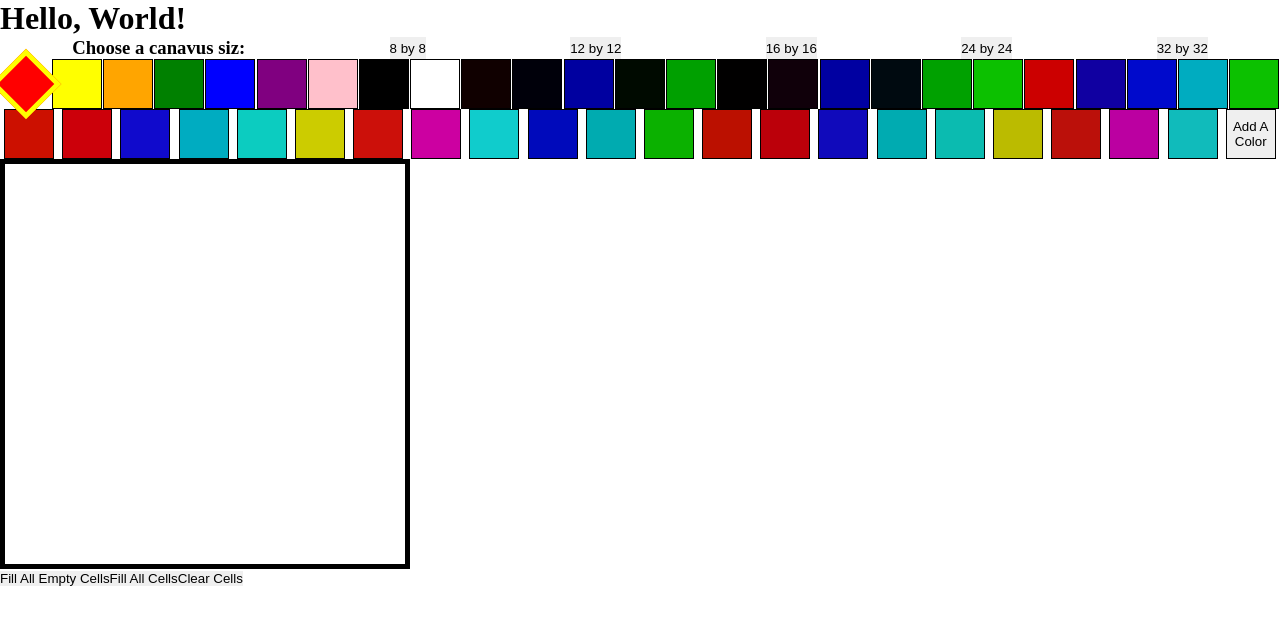
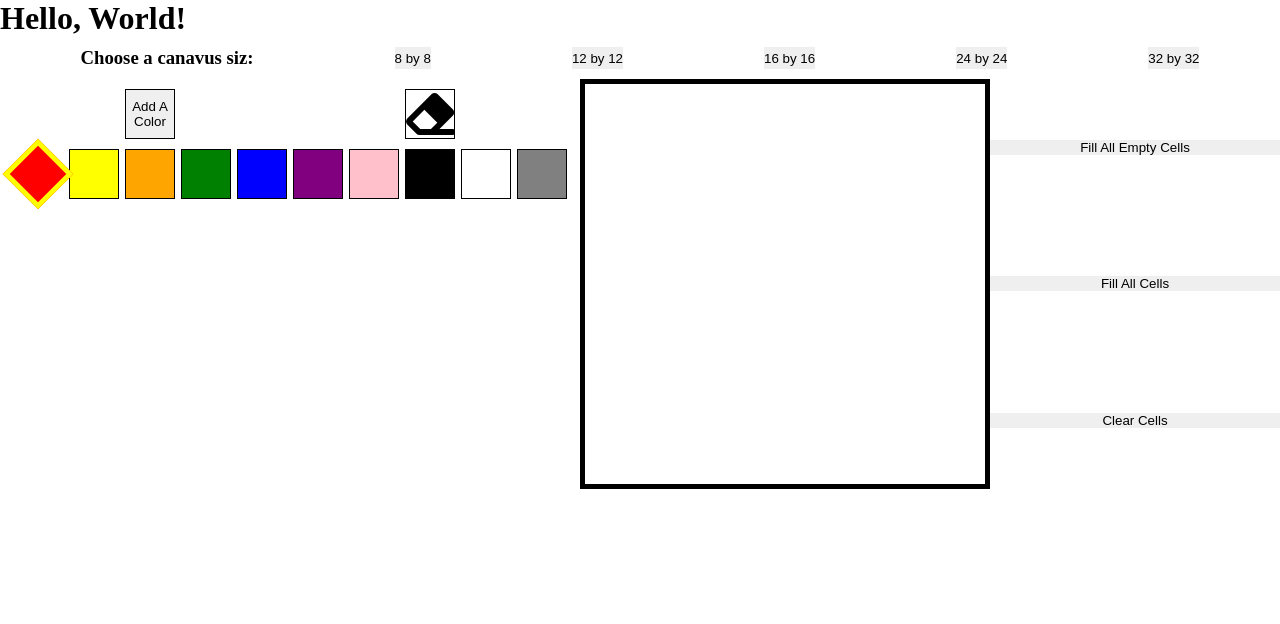
Before and after one commit to Ka9kdc/PixelArt, a React (Create React App) app: page / in a window 1280 px wide. Shown: the top 624 px of the page. Built offline with nearby package versions, Linux system fonts and the light colour scheme.

Commit message:
page styling

```diff
--- a/public/index.html
+++ b/public/index.html
@@ -3,7 +3,11 @@
   <head>
     <meta charset="UTF-8" />
     <meta name="viewport" content="width=device-width, initial-scale=1.0" />
-    <title>Full-Stack App</title>
+    <link
+      rel="stylesheet"
+      href="https://cdnjs.cloudflare.com/ajax/libs/font-awesome/5.13.0/css/all.min.css"
+    />
+    <title>Pixal Art</title>
     <style>
       * {
         box-sizing: border-box;
--- a/src/components/App.js
+++ b/src/components/App.js
@@ -5,26 +5,18 @@ import BoardSize from "./BoardSize";
 //   getSomething
 // } from '../api';
 import Grid from "./Grid";
-import Pallette from "./Pallette";
 
 const App = () => {
   const [message, setMessage] = useState("");
   const [gridSize, setGridSize] = useState(8);
   const [mouseActive, setMouseActive] = useState(false);
-  const [choosenColor, setChoosenColor] = useState("red");
 
   return (
     <div className="App" onMouseUp={() => setMouseActive(false)}>
       <h1>Hello, World!</h1>
       <h2>{message}</h2>
       <BoardSize setGridSize={setGridSize} />
-      <Pallette
-        choosenColor={choosenColor}
-        setChoosenColor={setChoosenColor}
-        setMouseActive={setMouseActive}
-      />
       <Grid
-        choosenColor={choosenColor}
         mouseActive={mouseActive}
         setMouseActive={setMouseActive}
         gridSize={gridSize}
--- a/src/components/BoardSize.js
+++ b/src/components/BoardSize.js
@@ -4,7 +4,7 @@ const BoardSize = (props) => {
   const { setGridSize } = props;
   const sizeOptions = [8, 12, 16, 24, 32];
   return (
-    <div className="pallette">
+    <div className="flex_row">
       <h3>Choose a canavus siz:</h3>
       {sizeOptions.map((size) => {
         return (
--- a/src/components/Grid/ActionPanel.js
+++ b/src/components/Grid/ActionPanel.js
@@ -24,7 +24,7 @@ const ActionPanel = (props) => {
   }
 
   return (
-    <div>
+    <div className="actions">
       <button type="button" onClick={fillEmpty}>
         Fill All Empty Cells
       </button>
--- a/src/components/Pallette/AddNewColor.js
+++ b/src/components/Grid/Pallette/AddNewColor.js
@@ -19,7 +19,7 @@ const AddNewColor = (props) => {
     setMouseActive(false);
   }
   return (
-    <form onSubmit={handleSubmit} className="pallette">
+    <form onSubmit={handleSubmit} className="flex_row">
       <fieldset>
         <label htmlFor="newColorPicker">Choose your Color: {newColor}</label>
         <input
--- /dev/null
+++ b/src/components/Grid/Pallette/index.js
@@ -0,0 +1,122 @@
+import React, { useState } from "react";
+import AddNewColor from "./AddNewColor";
+
+const Pallette = (props) => {
+  const { setChoosenColor, choosenColor, setMouseActive } = props;
+  const [colorOptions, setColorOptions] = useState([
+    "red",
+    "yellow",
+    "orange",
+    "green",
+    "blue",
+    "purple",
+    "pink",
+    "black",
+    "white",
+    "gray",
+    // "#100000",
+    // "#00000a",
+    // "#0000a0",
+    // "#000a00",
+    // "#00a000",
+    // "#010000",
+    // "#10000a",
+    // "#0000a1",
+    // "#000a10",
+    // "#00a100",
+    // "#0cc000",
+    // "#cc0000",
+    // "#1000a1",
+    // "#000acc",
+    // "#00acc0",
+    // "#0cc100",
+    // "#cc1000",
+    // "#cc000a",
+    // "#100acc",
+    // "#00acc1",
+    // "#0cccc0",
+    // "#cccc00",
+    // "#cc100a",
+    // "#cc00a1",
+    // "#10cccc",
+    // "#000abb",
+    // "#00abb0",
+    // "#0bb100",
+    // "#bb1000",
+    // "#bb000a",
+    // "#100abb",
+    // "#00abb1",
+    // "#0bbbb0",
+    // "#bbbb00",
+    // "#bb100a",
+    // "#bb00a1",
+    // "#10bbbb",
+  ]);
+  const [addCol, setAdd] = useState(false);
+  let optionPerRow = colorOptions.length;
+  if (optionPerRow > 10) {
+    let loop = 10;
+    optionPerRow = Math.ceil(Math.sqrt(colorOptions.length + 1));
+    console.log(optionPerRow);
+  }
+  return (
+    <div>
+      <div className="flex_row">
+        {addCol ? (
+          <AddNewColor
+            colorOptions={colorOptions}
+            setColorOptions={setColorOptions}
+            setChoosenColor={setChoosenColor}
+            setAdd={setAdd}
+            setMouseActive={setMouseActive}
+            optionPerRow={optionPerRow}
+          />
+        ) : (
+          <button
+            type="button"
+            className="cell"
+            style={{ "--grid-size": Math.min(optionPerRow, 10) }}
+            onClick={(event) => {
+              event.preventDefault();
+              setAdd(true);
+              setMouseActive(false);
+            }}
+          >
+            Add A Color
+          </button>
+        )}
+        <div
+          key="eraser"
+          className={"" === choosenColor ? "cell active" : "cell"}
+          style={{
+            "--grid-size": Math.min(optionPerRow, 12),
+          }}
+          onClick={() => {
+            setChoosenColor("");
+            setMouseActive(false);
+          }}
+        >
+          <i className="fas fa-eraser fa-3x"></i>
+        </div>
+      </div>
+      <div className="flex_row">
+        {colorOptions.map((col) => (
+          <div
+            key={col}
+            className={col === choosenColor ? "cell active" : "cell"}
+            style={{
+              backgroundColor: col,
+              "--grid-size": Math.min(optionPerRow, 12),
+            }}
+            onClick={() => {
+              setChoosenColor(col);
+              setMouseActive(false);
+            }}
+          ></div>
+        ))}
+      </div>
+    </div>
+  );
+};
+
+export default Pallette;
--- a/src/components/Grid/index.js
+++ b/src/components/Grid/index.js
@@ -1,13 +1,14 @@
 import React, { useEffect, useState } from "react";
 import { makeBoard } from "../../utils";
 import ActionPanel from "./ActionPanel";
+import Pallette from "./Pallette";
 import Rows from "./Rows";
 
 const Grid = (props) => {
-  const { gridSize, setMouseActive, mouseActive, choosenColor } = props;
+  const { gridSize, setMouseActive, mouseActive } = props;
   const [image, setImage] = useState([]);
   const [painting, setPainting] = useState([]);
-
+  const [choosenColor, setChoosenColor] = useState("red");
   useEffect(() => {
     const newImage = makeBoard(gridSize);
     setImage(newImage);
@@ -24,8 +25,12 @@ const Grid = (props) => {
 
   if (image.length) {
     return (
-      <div>
-        {" "}
+      <div className="three_columns">
+        <Pallette
+          choosenColor={choosenColor}
+          setChoosenColor={setChoosenColor}
+          setMouseActive={setMouseActive}
+        />
         <table>
           <tbody>
             {painting.map((row, idx) => (
--- a/src/components/Pallette/index.js
+++ /dev/null
@@ -1,103 +0,0 @@
-import React, { useState } from "react";
-import AddNewColor from "./AddNewColor";
-
-const Pallette = (props) => {
-  const { setChoosenColor, choosenColor, setMouseActive } = props;
-  const [colorOptions, setColorOptions] = useState([
-    "red",
-    "yellow",
-    "orange",
-    "green",
-    "blue",
-    "purple",
-    "pink",
-    "black",
-    "white",
-    "#100000",
-    "#00000a",
-    "#0000a0",
-    "#000a00",
-    "#00a000",
-    "#010000",
-    "#10000a",
-    "#0000a1",
-    "#000a10",
-    "#00a100",
-    "#0cc000",
-    "#cc0000",
-    "#1000a1",
-    "#000acc",
-    "#00acc0",
-    "#0cc100",
-    "#cc1000",
-    "#cc000a",
-    "#100acc",
-    "#00acc1",
-    "#0cccc0",
-    "#cccc00",
-    "#cc100a",
-    "#cc00a1",
-    "#10cccc",
-    "#000abb",
-    "#00abb0",
-    "#0bb100",
-    "#bb1000",
-    "#bb000a",
-    "#100abb",
-    "#00abb1",
-    "#0bbbb0",
-    "#bbbb00",
-    "#bb100a",
-    "#bb00a1",
-    "#10bbbb",
-  ]);
-  const [addCol, setAdd] = useState(false);
-  let optionPerRow = colorOptions.length + 1;
-  if (optionPerRow > 12) {
-    optionPerRow = Math.ceil(Math.sqrt(colorOptions.length + 1));
-    console.log(optionPerRow);
-  }
-  return (
-    <div className="pallette">
-      {colorOptions.map((col) => (
-        <div
-          key={col}
-          className={col === choosenColor ? "cell active" : "cell"}
-          style={{
-            backgroundColor: col,
-            "--grid-size": Math.min(optionPerRow, 12),
-          }}
-          onClick={() => {
-            setChoosenColor(col);
-            setMouseActive(false);
-          }}
-        ></div>
-      ))}
-      {addCol ? (
-        <AddNewColor
-          colorOptions={colorOptions}
-          setColorOptions={setColorOptions}
-          setChoosenColor={setChoosenColor}
-          setAdd={setAdd}
-          setMouseActive={setMouseActive}
-          optionPerRow={optionPerRow}
-        />
-      ) : (
-        <button
-          type="button"
-          className="cell"
-          style={{ "--grid-size": Math.min(optionPerRow, 12) }}
-          onClick={(event) => {
-            event.preventDefault();
-            setAdd(true);
-            setMouseActive(false);
-          }}
-        >
-          Add A Color
-        </button>
-      )}
-    </div>
-  );
-};
-
-export default Pallette;
--- a/src/style.css
+++ b/src/style.css
@@ -16,17 +16,36 @@ table {
 }
 
 .cell.board,
-.pallette .cell {
+.flex_row .cell {
   border: 1px solid black;
 }
 
-.pallette .cell.active {
+.flex_row .cell.active {
   border: 5px solid yellow;
   transform: rotateZ(45deg);
 }
 
-.pallette {
+.active i.fas.fa-eraser.fa-3x {
+  background-color: white;
+  mix-blend-mode: overlay;
+  transform: scale(70%) rotateZ(-45deg) translateY(-10px);
+}
+
+.flex_row {
   display: flex;
   flex-flow: row wrap;
   justify-content: space-around;
+  margin: 10px;
 }
+
+.three_columns {
+  display: grid;
+  grid-template-columns: 2fr auto 1fr;
+  grid-template-rows: 1fr;
+}
+
+.actions {
+  display: flex;
+  flex-flow: column wrap;
+  justify-content: space-around;
+}
```
